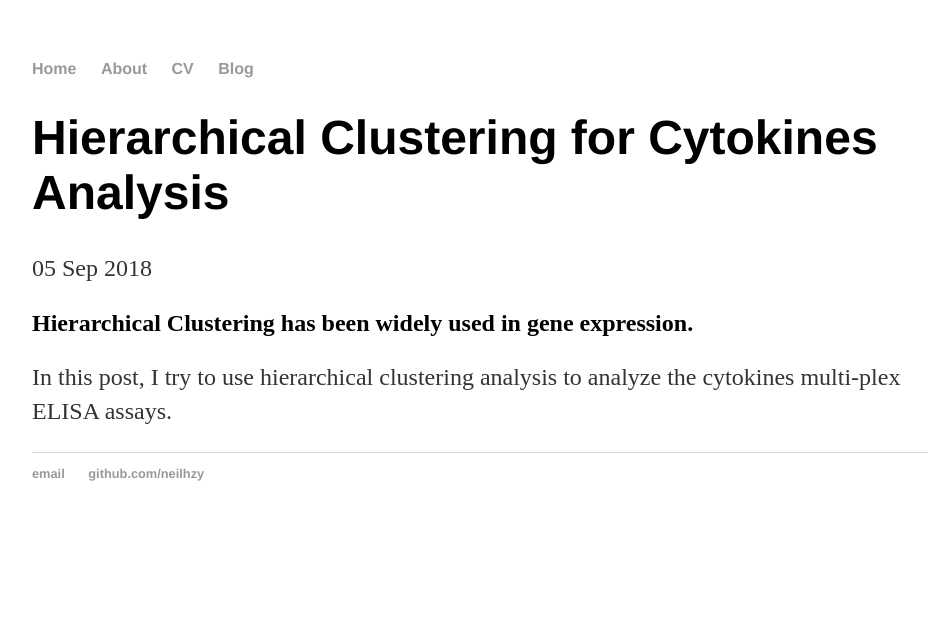
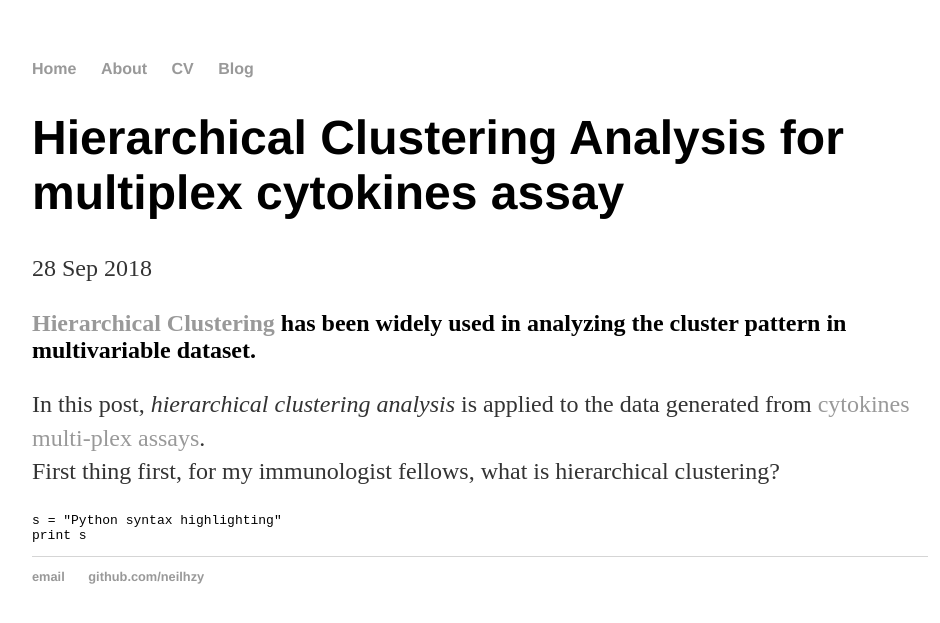
Before and after one commit to Neilhzy/neilhzy.github.io, a Jekyll site: the page built from _posts/2018-09-05-ziyuan-he-hierarchical-agglomerative-clustering.md, in a window 1280 px wide. Shown: the top 623 px of the page, without its empty margins (160-1100 px from the left). Built offline with Jekyll 4.4.1, drawn with Linux system fonts in a browser that asks for light colours.

Commit message:
update posts

````diff
--- a/_posts/2018-09-05-ziyuan-he-hierarchical-agglomerative-clustering.md
+++ b/_posts/2018-09-05-ziyuan-he-hierarchical-agglomerative-clustering.md
@@ -1,11 +1,16 @@
 ---
 layout: post
-title: "Hierarchical Clustering for Cytokines Analysis"
-date: 2018-09-05
+title: "Hierarchical Clustering Analysis for multiplex cytokines assay"
+date: 2018-09-28
 ---
 
-## Hierarchical Clustering has been widely used in gene expression.
-In this post, I try to use hierarchical clustering analysis to analyze the cytokines multi-plex ELISA assays.
+## [Hierarchical Clustering](https://en.wikipedia.org/wiki/Hierarchical_clustering) has been widely used in analyzing the cluster pattern in multivariable dataset.
+In this post, *hierarchical clustering analysis* is applied to the data generated from [cytokines multi-plex assays](https://www.thermofisher.com/order/catalog/product/LPC0005M).
+First thing first, for my immunologist fellows, what is hierarchical clustering?
 
+```python
+s = "Python syntax highlighting"
+print s
+```
 <!-- ![Hierarchical plot](/images/Hierarchical clustering plot_outliers_filtered.png)
 Format: ![Alt Text](url) -->
````
Also changed, not shown: 8 other files.
